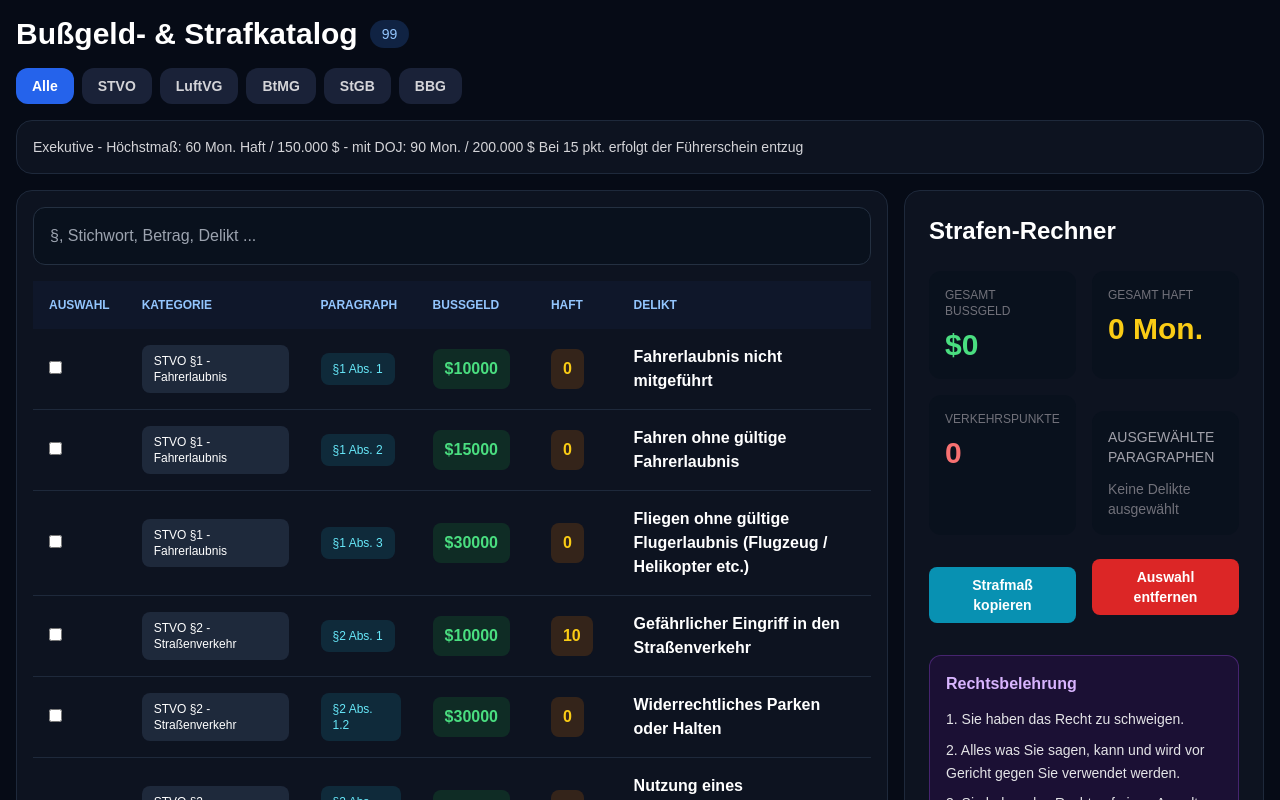
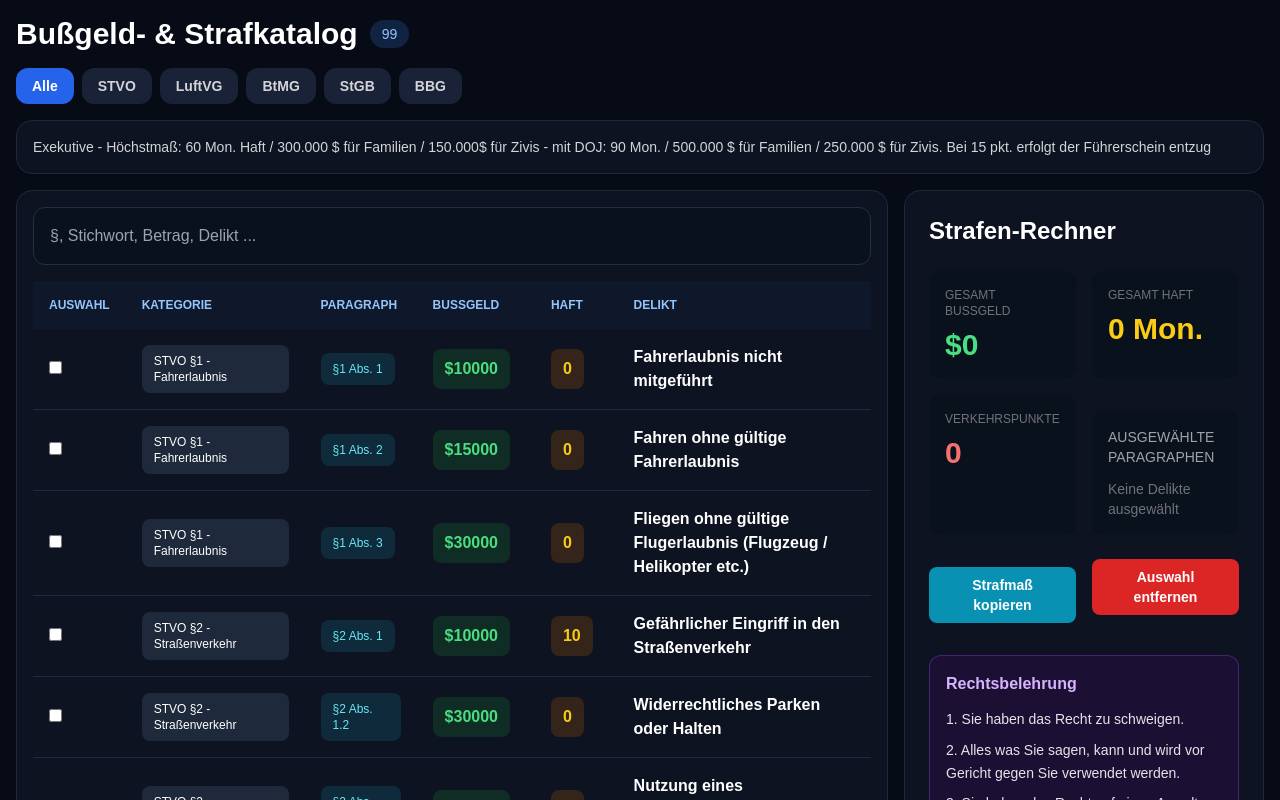
Before and after one commit to Drey2121/Bu-geldkatalog, a React (Vite) app in the folder bussgeld-app/: page / in a window 1280 px wide. Shown: the top 800 px of the page. Built offline with nearby package versions, Linux system fonts and the light colour scheme.

Commit message:
Bußgeld ergänzt

```diff
--- a/bussgeld-app/src/App.jsx
+++ b/bussgeld-app/src/App.jsx
@@ -1153,7 +1153,7 @@ const filtered = delikte.filter((x) => {
 
 </div>
       <div className="bg-[#0d1320] border border-[#1e293b] rounded-2xl p-4 mb-4 text-sm text-zinc-300">
-        Exekutive - Höchstmaß: 60 Mon. Haft / 150.000 $ - mit DOJ: 90 Mon. / 200.000 $
+        Exekutive - Höchstmaß: 60 Mon. Haft / 300.000 $ für Familien / 150.000$ für Zivis - mit DOJ: 90 Mon. / 500.000 $ für Familien / 250.000 $ für Zivis.
 
 Bei 15 pkt. erfolgt der Führerschein entzug
       </div>
```
